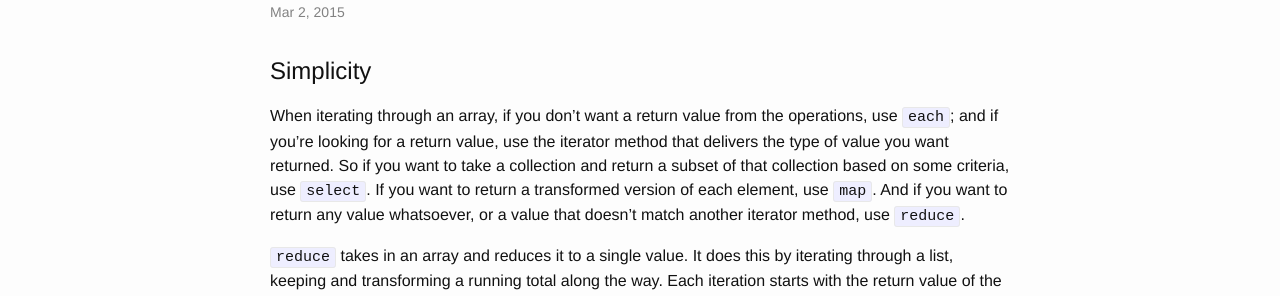
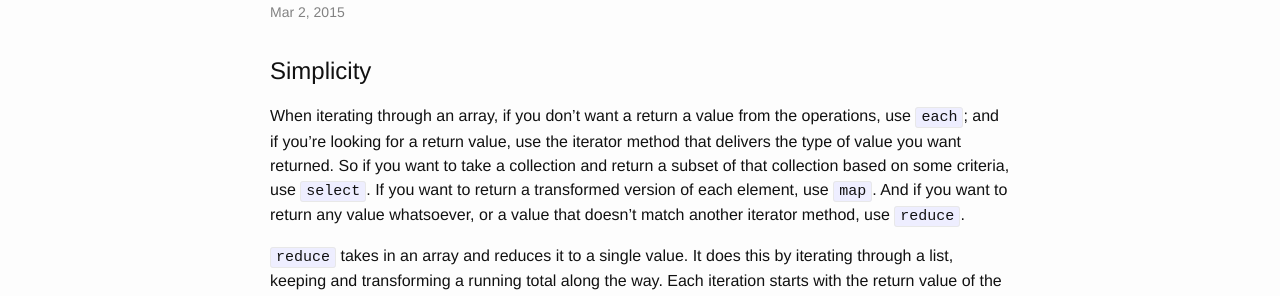
Before and after one commit to diegodesouza/diegodesouza.github.io, a Jekyll site: the page built from _posts/2015-03-02-reduce-vs-each-post.markdown, in a window 1280 px wide. Shown: the part 147-443 px from the top of the page. Built offline with Jekyll 4.4.1, drawn with Linux system fonts in a browser that asks for light colours.

Commit message:
Fixed typo (missing an a)

````diff
--- a/_posts/2015-03-02-reduce-vs-each-post.markdown
+++ b/_posts/2015-03-02-reduce-vs-each-post.markdown
@@ -7,7 +7,7 @@ categories: jekyll update
 
 # Simplicity
 
-When iterating through an array, if you don’t want a return value from the operations,
+When iterating through an array, if you don’t want a return a value from the operations,
 use ```each```; and if you’re looking for a return value, use the iterator method that
 delivers the type of value you want returned. So if you want to take a collection and
 return a subset of that collection based on some criteria, use ```select```.
````
